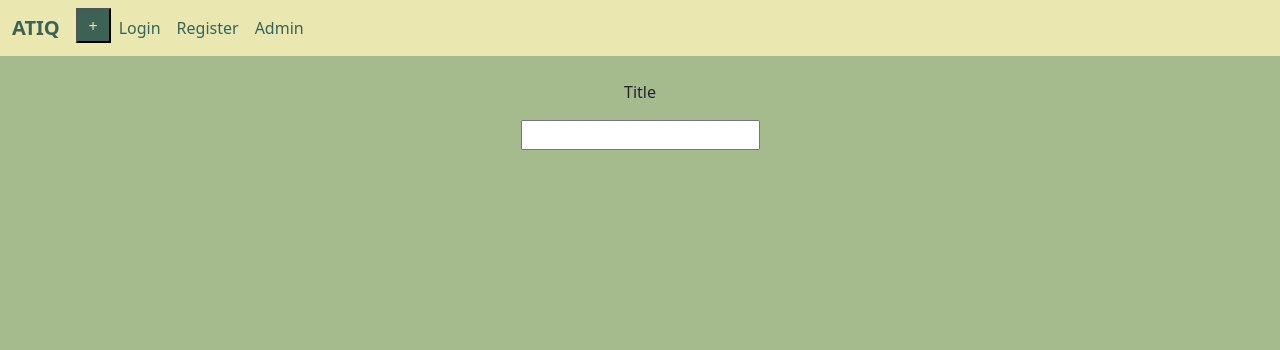
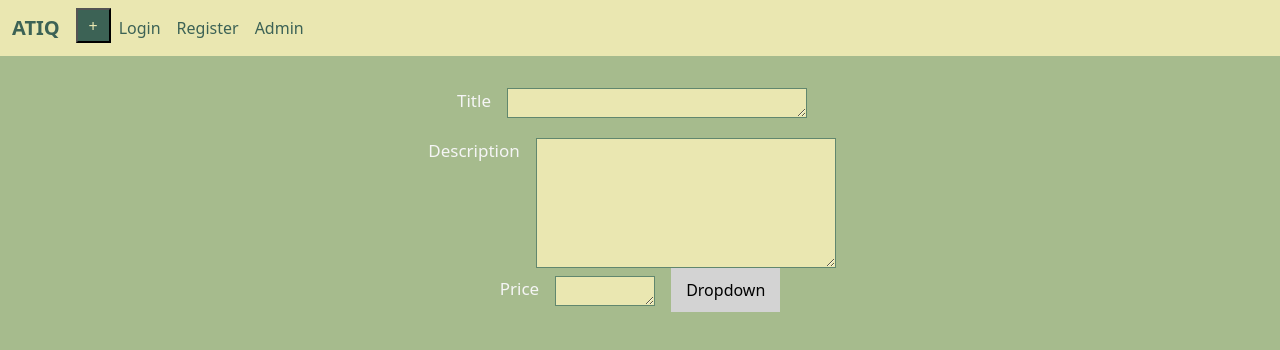
Before and after one commit to najminauca/Atiq, an Angular app in the folder client/: page /form in a window 1280 px wide. Shown: the top 350 px of the page. Built offline with nearby package versions, Linux system fonts and the light colour scheme.

Commit message:
added input title, description to new product page

```diff
--- a/client/src/app/components/form/form.component.html
+++ b/client/src/app/components/form/form.component.html
@@ -1,9 +1,28 @@
 <div class="form-page">
   <br>
   <div>
-    <p>Title</p>
-    <form (ngSubmit)="onSubmitTitle()">
-      <input id="title-input" type="text">
+    <form (ngSubmit)="onSubmit()">
+      <div class="title-input-container">
+        <p class="title-input-label">Title</p>
+        <textarea class="title-input-textarea" id="title_input"></textarea>
+      </div>
+      <div class="desciption-input-container">
+        <p class="desciption-input-label">Description</p>
+        <textarea class="desciption-input-textarea" id="description_input"></textarea>
+      </div>
+      <div class="price-input-container">
+        <p class="price-input-label">Price</p>
+        <textarea class="price-input-textarea" id="price_input"></textarea>
+        <!-- dropdown menu not yet working -->
+        <div class="price-input-dropdown">
+          <button class="price-input-dropdown-toggle">Dropdown</button>
+          <ul class="price-input-dropdown-menu">
+            <li><a href="#">Option 1</a></li>
+            <li><a href="#">Option 1</a></li>
+            <li><a href="#">Option 1</a></li>
+          </ul>
+        </div>
+      </div>
     </form>
   </div>
 </div>
--- a/client/src/app/components/form/form.component.scss
+++ b/client/src/app/components/form/form.component.scss
@@ -8,3 +8,102 @@ div {text-align: center}
   overflow-x: hidden;
   background-color: #A6BB8D;
 }
+
+.title-input-container {
+  display: flex;
+  justify-content: center;
+}
+
+.title-input-label {
+  margin-top: 8px;
+  margin-right: 16px;
+  font-size: 17px;
+  color: whitesmoke;
+}
+
+.title-input-textarea {
+  border: solid #61876E 1px;
+  height: 30px;
+  width: 300px;
+  margin-top: 8px;
+  margin-right: 16px;
+  font-size: 17px;
+  background: #EAE7B1;
+}
+
+.desciption-input-container {
+  display: flex;
+  justify-content: center;
+}
+
+.desciption-input-label {
+  margin-top: 8px;
+  margin-right: 16px;
+  font-size: 17px;
+  color: whitesmoke;
+}
+
+.desciption-input-textarea {
+  border: solid #61876E 1px;
+  height: 130px;
+  width: 300px;
+  margin-top: 8px;
+  margin-right: 16px;
+  font-size: 17px;
+  background: #EAE7B1;
+}
+
+.price-input-container {
+  display: flex;
+  justify-content: center;
+}
+
+.price-input-label {
+  margin-top: 8px;
+  margin-right: 16px;
+  font-size: 17px;
+  color: whitesmoke;
+}
+
+.price-input-textarea {
+  border: solid #61876E 1px;
+  height: 30px;
+  width: 100px;
+  margin-top: 8px;
+  margin-right: 16px;
+  font-size: 17px;
+  background: #EAE7B1;
+}
+
+.price-input-dropdown {
+  position: relative;
+  display: inline-block;
+}
+
+.price-input-dropdown-toggle {
+  background-color: lightgray;
+  padding: 10px 15px;
+  border: none;
+  cursor: pointer;
+}
+
+.price-input-dropdown-menu {
+  position: absolute;
+  top: 100%;
+  left: 0;
+  z-index: 1;
+  display: none;
+  list-style: none;
+  background-color: lightgray;
+  padding: 10px 0;
+  margin: 0;
+  border: 1px solid gray;
+}
+
+.price-input-dropdown-menu li {
+  padding: 10px 15px;
+}
+
+.price-input-dropdown-menu a {
+  display: block;
+}
--- a/client/src/app/components/form/form.component.ts
+++ b/client/src/app/components/form/form.component.ts
@@ -12,7 +12,7 @@ export class FormComponent implements OnInit {
   ngOnInit(): void {
   }
 
-  onSubmitTitle() {
+  onSubmit() {
 
   }
 
```
